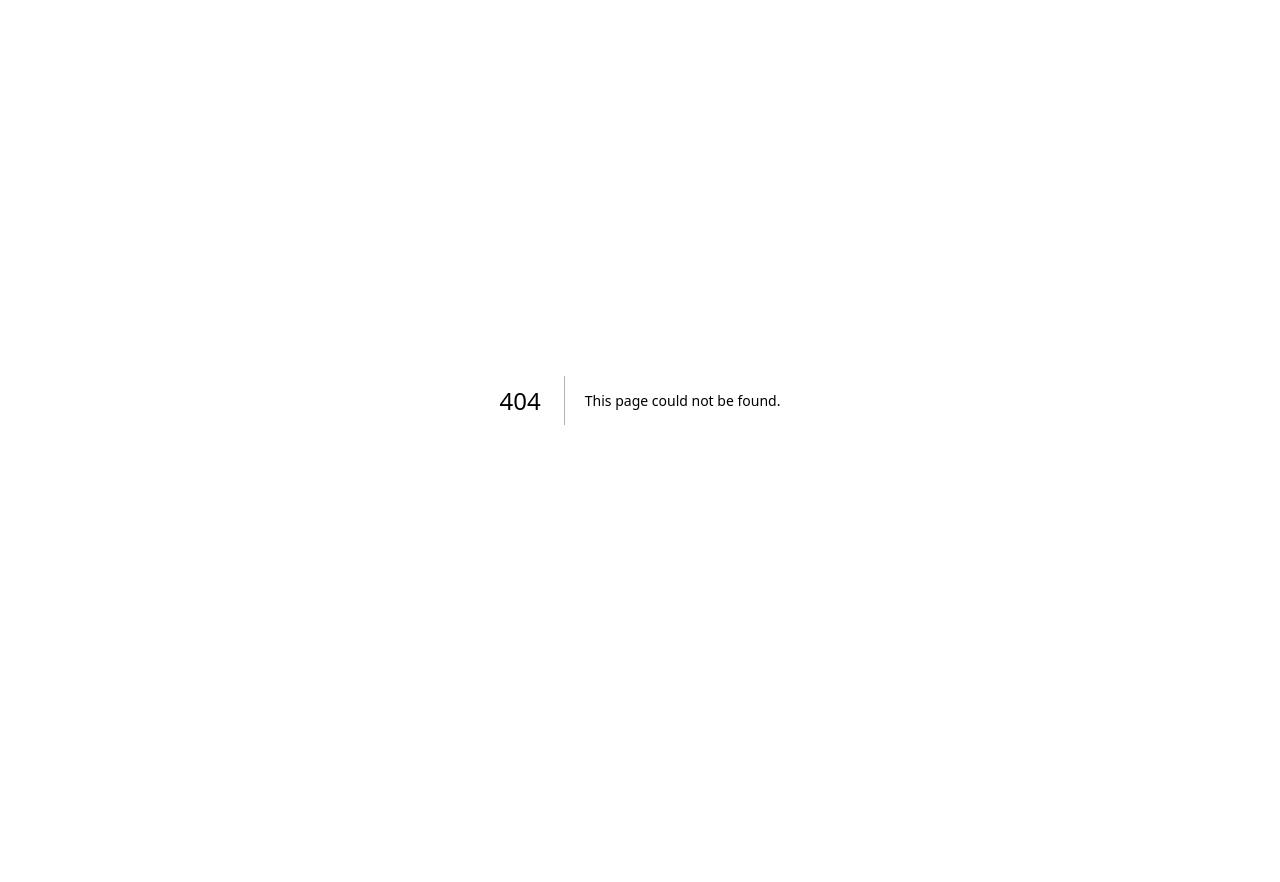
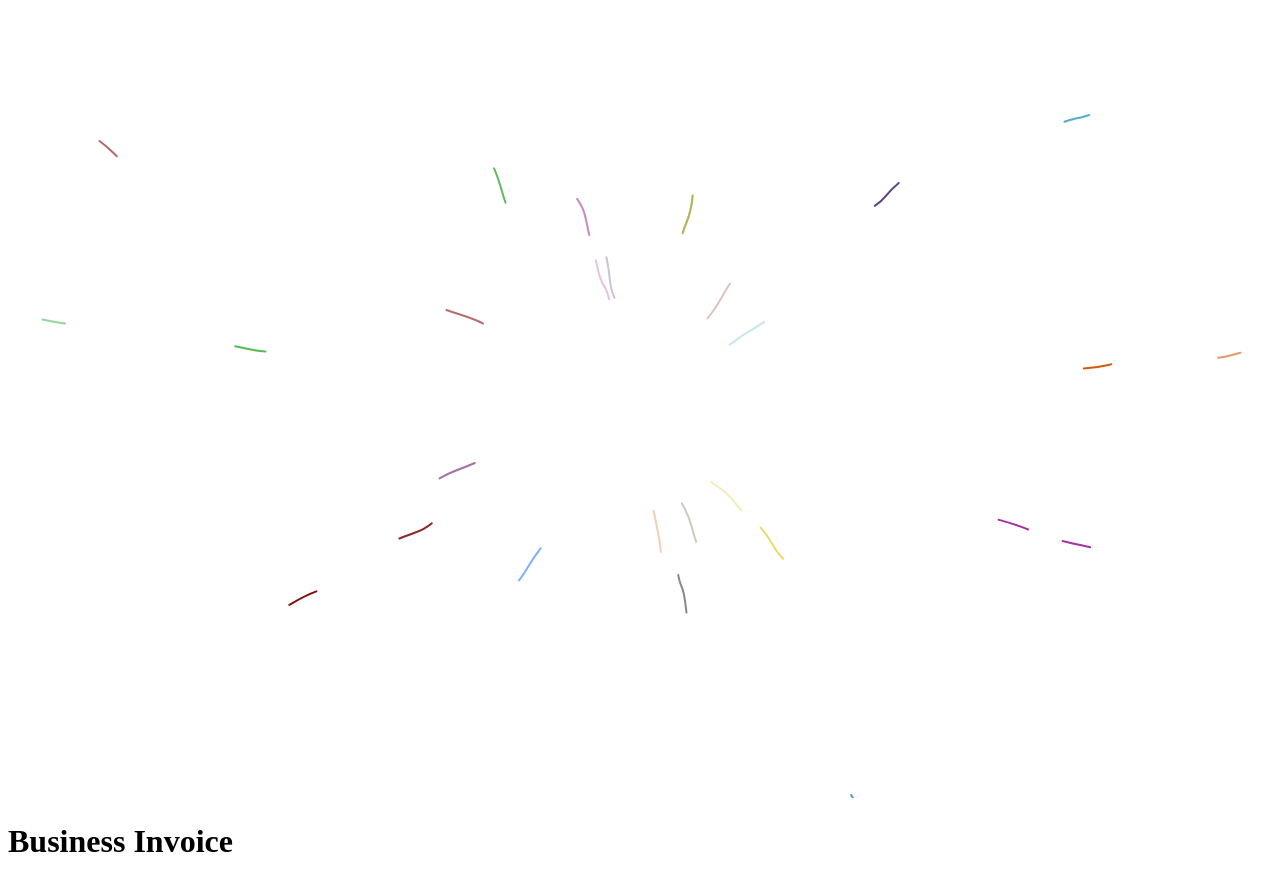
Before and after one commit to pankajkoree/invoice_generator, a Next.js app: page /business in a window 1280 px wide. Before the commit this address had no page. Before the commit the page ends 800 px from the top, so only its background shows below. Built offline with nearby package versions, Linux system fonts and the light colour scheme.

Commit message:
business invoice

```diff
--- /dev/null
+++ b/src/app/business/page.tsx
@@ -0,0 +1,11 @@
+import React from "react";
+
+const page = () => {
+  return (
+    <div>
+      <h1>Business Invoice</h1>
+    </div>
+  );
+};
+
+export default page;
--- a/src/app/layout.tsx
+++ b/src/app/layout.tsx
@@ -1,3 +1,4 @@
+import { BackgroundLines } from "@/components/ui/background-lines";
 import type { Metadata } from "next";
 
 export const metadata: Metadata = {
@@ -12,7 +13,9 @@ export default function RootLayout({
 }>) {
   return (
     <html lang="en">
-      <body>{children}</body>
+      <body>
+        <BackgroundLines>{children}</BackgroundLines>
+      </body>
     </html>
   );
 }
```
